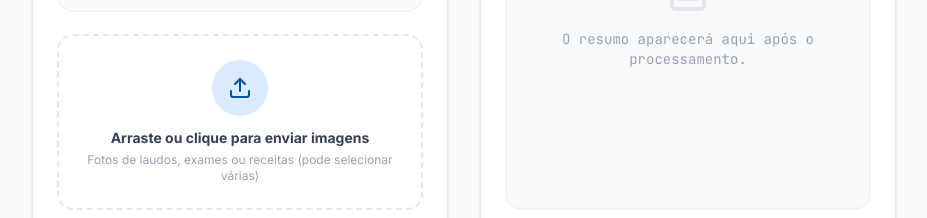
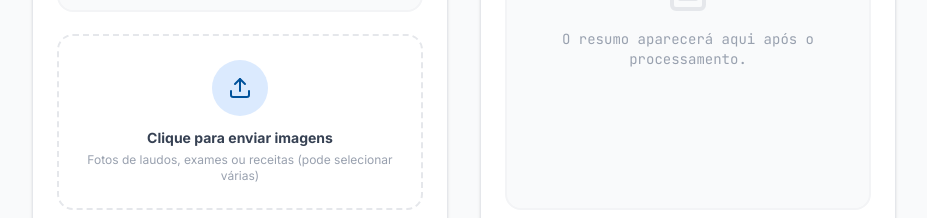
Before and after one commit to lucasvzack-sys/001, a React (Vite) app: page /laudai in a window 1280 px wide. Shown: the part 920-1138 px from the top of the page, without its empty margins (176-1103 px from the left). Built offline with nearby package versions, Linux system fonts and the light colour scheme.

Commit message:
Update LaudAi.tsx

```diff
--- a/src/components/LaudAi.tsx
+++ b/src/components/LaudAi.tsx
@@ -226,7 +226,7 @@ export default function LaudAi({ onNavigate }: LaudAiProps) {
                     <div className="p-4 bg-blue-100 text-medical-blue rounded-full mb-3">
                       <Upload size={24} />
                     </div>
-                    <p className="text-sm font-bold text-gray-700 text-center">Arraste ou clique para enviar imagens</p>
+                    <p className="text-sm font-bold text-gray-700 text-center">Clique para enviar imagens</p>
                     <p className="text-xs text-gray-400 mt-1 text-center">Fotos de laudos, exames ou receitas (pode selecionar várias)</p>
                   </>
                 )}
```
